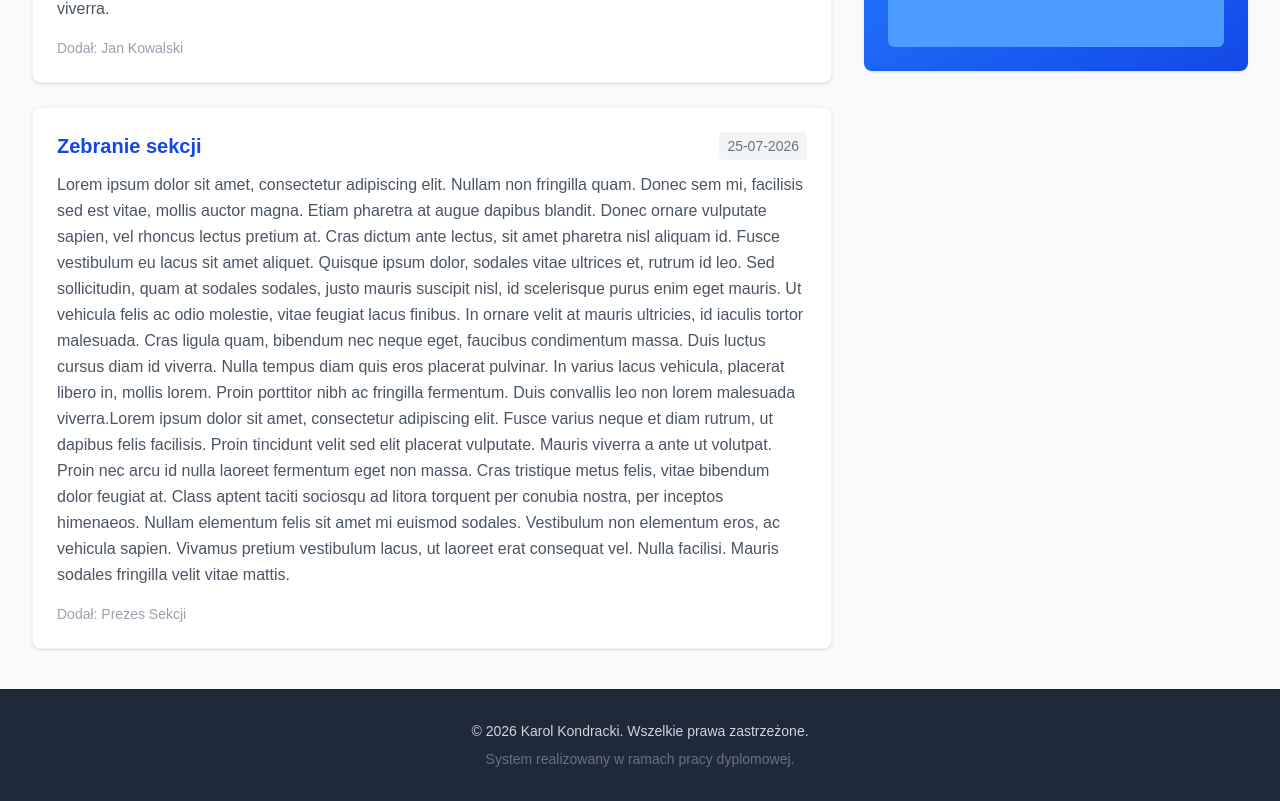
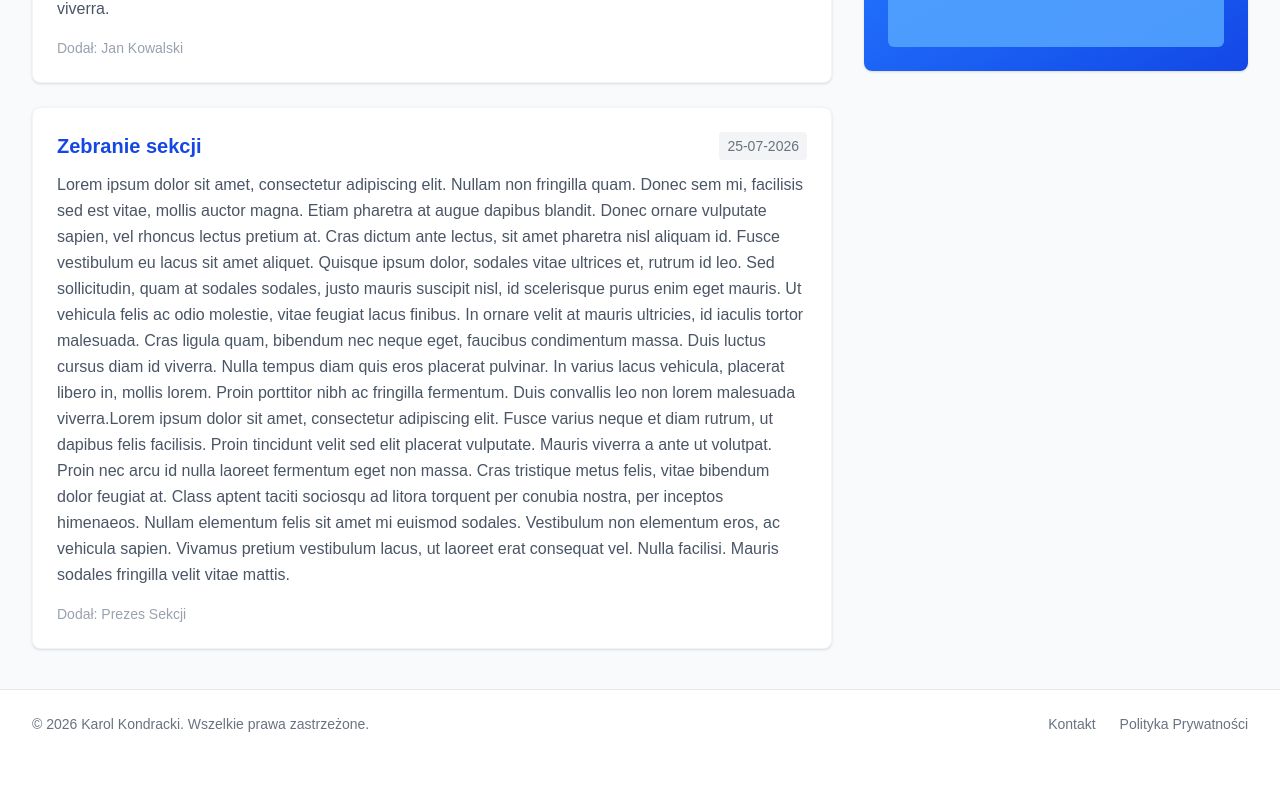
Before and after one commit to Karolkzsp5/pzhgp-zagan, a Next.js app in the folder frontend/: page / in a window 1280 px wide. Shown: the part 814-1615 px from the top of the page. After the commit the page ends 1572 px from the top, so only its background shows below. Built offline with nearby package versions, Linux system fonts and the light colour scheme.

Commit message:
fixed date format and added new footer

```diff
--- a/frontend/src/app/admin/page.tsx
+++ b/frontend/src/app/admin/page.tsx
@@ -5,6 +5,7 @@ import { useRouter } from 'next/navigation';
 import AdminGuard from '../components/AdminGuard';
 import Navbar from "@/app/components/Navbar";
 import BreederDetailsModal, { BreederDto } from '../components/BreederDetailsModal';
+import Footer from '../components/Footer';
 
 const sectionNames: Record<number, string> = {
     1: 'Żagań',
@@ -195,8 +196,10 @@ export default function AdminPanelPage() {
 
     return (
         <AdminGuard>
+            <div className="flex flex-col min-h-screen">
                 <Navbar />
-            <div className="min-h-screen bg-gray-50 py-8 px-4 sm:px-6 lg:px-8">
+
+                <main className="flex-grow bg-gray-50 py-8 px-4 sm:px-6 lg:px-8">
                     <div className="max-w-7xl mx-auto space-y-12">
 
                         <div>
@@ -288,7 +291,7 @@ export default function AdminPanelPage() {
                                                             <div className="text-sm text-gray-500">{sectionNames[breeder.sectionId] || 'Nieznana'}</div>
                                                         </td>
                                                         <td className="px-6 py-4 whitespace-nowrap text-sm text-gray-500">
-                                                        {new Date(breeder.createdAt).toLocaleDateString('pl-PL')}
+                                                            {new Date(breeder.createdAt).toLocaleDateString('pl-PL', { day: '2-digit', month: '2-digit', year: 'numeric' })}
                                                         </td>
                                                         <td className="px-6 py-4 whitespace-nowrap text-left text-sm font-medium">
                                                             <button
@@ -380,7 +383,7 @@ export default function AdminPanelPage() {
                                                             <div className="text-sm text-gray-500">{sectionNames[breeder.sectionId] || 'Nieznana'}</div>
                                                         </td>
                                                         <td className="px-6 py-4 whitespace-nowrap text-sm text-gray-500">
-                                                        {new Date(breeder.createdAt).toLocaleDateString('pl-PL')}
+                                                            {new Date(breeder.createdAt).toLocaleDateString('pl-PL', { day: '2-digit', month: '2-digit', year: 'numeric' })}
                                                         </td>
 
                                                         <td className="px-6 py-4 whitespace-nowrap text-right text-sm font-medium relative">
@@ -470,6 +473,9 @@ export default function AdminPanelPage() {
                             </>
                         )}
                     </div>
+                </main>
+
+                <Footer />
             </div>
 
             {/* Kompoment: dane hodowcy */}
--- a/frontend/src/app/components/BreederDetailsModal.tsx
+++ b/frontend/src/app/components/BreederDetailsModal.tsx
@@ -56,7 +56,9 @@ export default function BreederDetailsModal({ breeder, onClose, sectionNames }:
                         </div>
                         <div>
                             <p className="text-xs text-gray-500 uppercase tracking-wider">Data urodzenia</p>
-                            <p className="text-sm font-medium text-gray-800">{breeder.dateOfBirth}</p>
+                            <p className="text-sm font-medium text-gray-800">
+                                {breeder.dateOfBirth ? breeder.dateOfBirth.split('-').reverse().join('.') : ''}
+                            </p>
                         </div>
 
                         <div>
@@ -74,7 +76,9 @@ export default function BreederDetailsModal({ breeder, onClose, sectionNames }:
                         </div>
                         <div>
                             <p className="text-xs text-gray-500 uppercase tracking-wider">Data rejestracji</p>
-                            <p className="text-sm font-medium text-gray-800">{new Date(breeder.createdAt).toLocaleDateString('pl-PL')}</p>
+                            <p className="text-sm font-medium text-gray-800">
+                                {new Date(breeder.createdAt).toLocaleDateString('pl-PL', { day: '2-digit', month: '2-digit', year: 'numeric' })}
+                            </p>
                         </div>
                         <div>
                             <p className="text-xs text-gray-500 uppercase tracking-wider">Rola w systemie</p>
--- /dev/null
+++ b/frontend/src/app/components/Footer.tsx
@@ -0,0 +1,31 @@
+"use client";
+
+import Link from 'next/link';
+
+export default function Footer() {
+    const currentYear = new Date().getFullYear();
+
+    return (
+        <footer className="bg-white border-t border-gray-200 mt-auto" data-cy="footer">
+            <div className="max-w-7xl mx-auto py-6 px-4 sm:px-6 lg:px-8">
+                <div className="md:flex md:items-center md:justify-between">
+
+                    <div className="flex justify-center md:justify-start space-x-6 md:order-2 text-sm text-gray-500">
+                        <Link href="/contact" data-cy="footer-contact" className="hover:text-blue-600 transition">
+                            Kontakt
+                        </Link>
+                        <Link href="/privacy" data-cy="footer-privacy" className="hover:text-blue-600 transition">
+                            Polityka Prywatności
+                        </Link>
+                    </div>
+
+                    <div className="mt-4 md:mt-0 md:order-1">
+                        <p className="text-center text-sm text-gray-500" data-cy="footer-copyright">
+                            &copy; {currentYear} Karol Kondracki. Wszelkie prawa zastrzeżone.
+                        </p>
+                    </div>
+                </div>
+            </div>
+        </footer>
+    );
+}
--- a/frontend/src/app/page.tsx
+++ b/frontend/src/app/page.tsx
@@ -2,6 +2,7 @@ import Image from "next/image";
 import Link from 'next/link';
 import RegistrationModal from './components/RegistrationModal';
 import Navbar from './components/Navbar';
+import Footer from './components/Footer';
 
 export default function HomePage({ searchParams }: { searchParams: { registered?: string } }){
   const announcements = [
@@ -121,10 +122,7 @@ export default function HomePage({ searchParams }: { searchParams: { registered?
           </aside>
         </main>
 
-        <footer className="bg-gray-800 text-gray-300 py-8 text-center text-sm mt-auto">
-          <p>&copy; 2026 Karol Kondracki. Wszelkie prawa zastrzeżone.</p>
-          <p className="mt-2 text-gray-500">System realizowany w ramach pracy dyplomowej.</p>
-        </footer>
+        <Footer />
       </div>
   );
 }
```
Also changed, not shown: 1 other file (tests, documents, lock files or other folders). Lines whose indentation alone changed are shown as unchanged.
